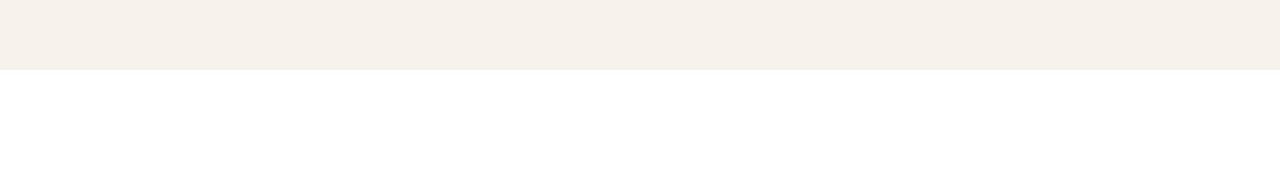
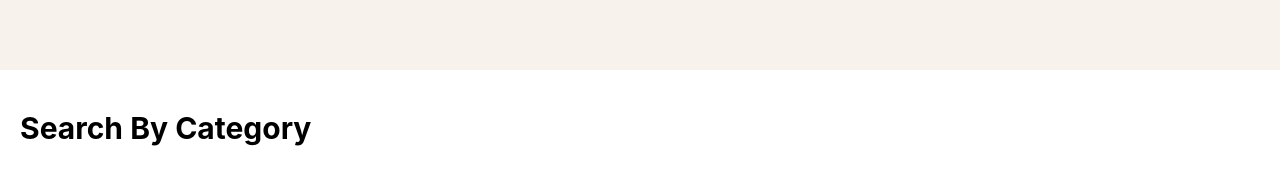
Before and after one commit to sakshi-patel05/React-E-Commerce, a React (Vite) app: page / in a window 1280 px wide. Shown: the part 682-865 px from the top of the page. Before the commit the page ends 800 px from the top, so only its background shows below. Built offline with nearby package versions, Linux system fonts and the light colour scheme.

Commit message:
SearchCategory -Heading section

```diff
--- a/src/App.jsx
+++ b/src/App.jsx
@@ -1,12 +1,14 @@
 import React from 'react'
 import Navbar from './components/Navbar'
 import Hero from './components/Hero'
+import SearchCategory from './components/SearchCategory'
 
 const App = () => {
   return (
     <div>
       <Navbar/>
       <Hero />
+      <SearchCategory />
     </div>
   )
 }
--- /dev/null
+++ b/src/components/SearchCategory.jsx
@@ -0,0 +1,16 @@
+import React from 'react'
+
+const SearchCategory = () => {
+  return (
+    <div>
+      <section className='max-w-7xl ma-auto px-5 py-10'>
+        {/* Heading */}
+        <h2 className='text-3xl font-bold md-8'>
+            Search By Category
+        </h2>
+      </section>
+    </div>
+  )
+}
+
+export default SearchCategory
```
